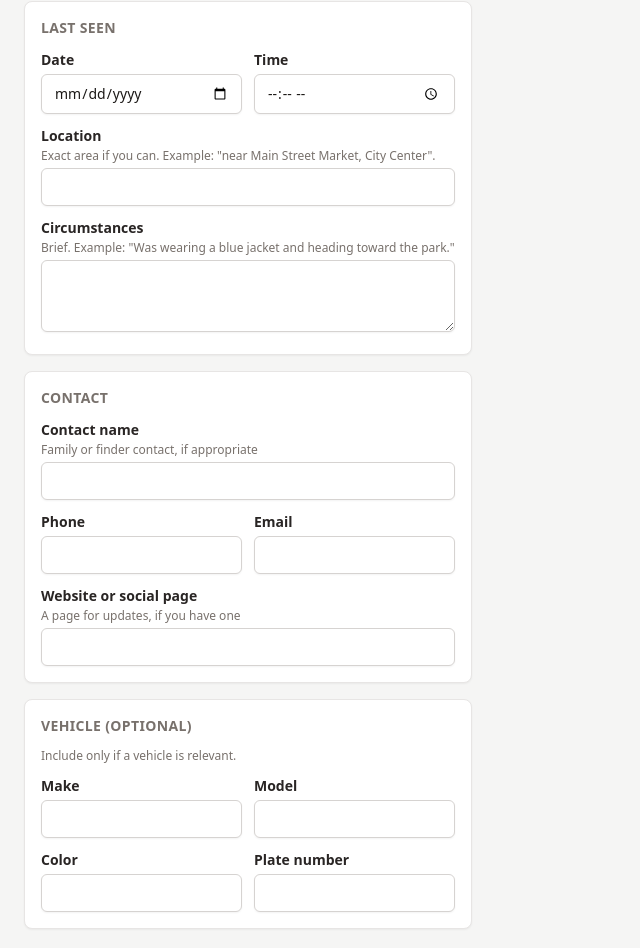
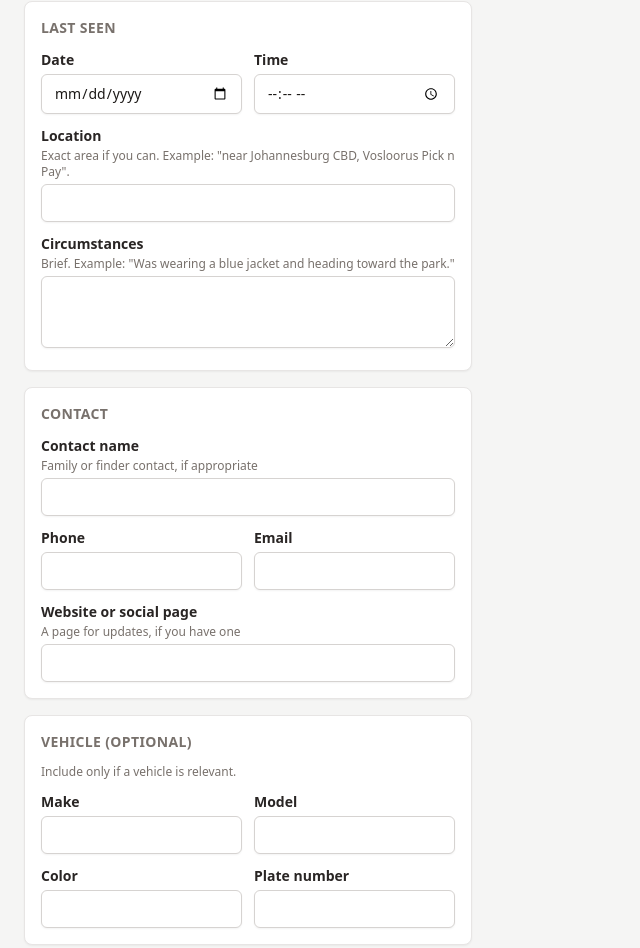
Before and after one commit to MphoGithub/Help-Us-Find, a React (Vite) app: page / in a window 1280 px wide. Shown: the part 1621-2569 px from the top of the page, without its empty margins (0-640 px from the left). Built offline with nearby package versions, Linux system fonts and the light colour scheme.

Commit message:
Use local examples for location

```diff
--- a/src/components/PosterForm.jsx
+++ b/src/components/PosterForm.jsx
@@ -264,7 +264,7 @@ export default function PosterForm({ form, onChange, onPhoto }) {
         </div>
         <Field
           label="Location"
-          hint='Exact area if you can. Example: "near Main Street Market, City Center".'
+          hint='Exact area if you can. Example: "near Johannesburg CBD, Vosloorus Pick n Pay".'
         >
           <input
             className="field-input"
```
